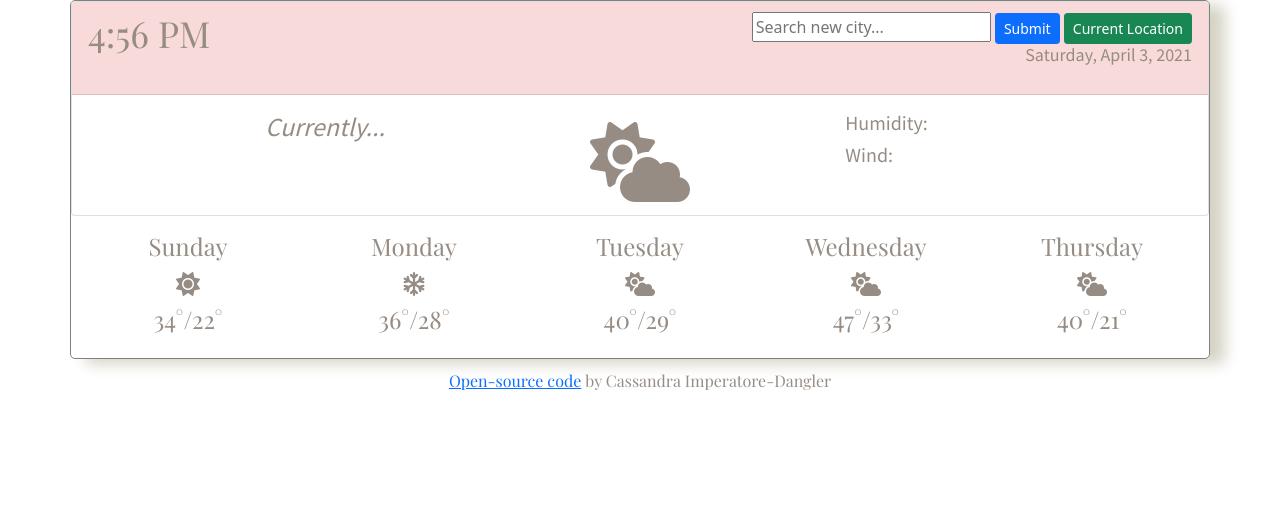
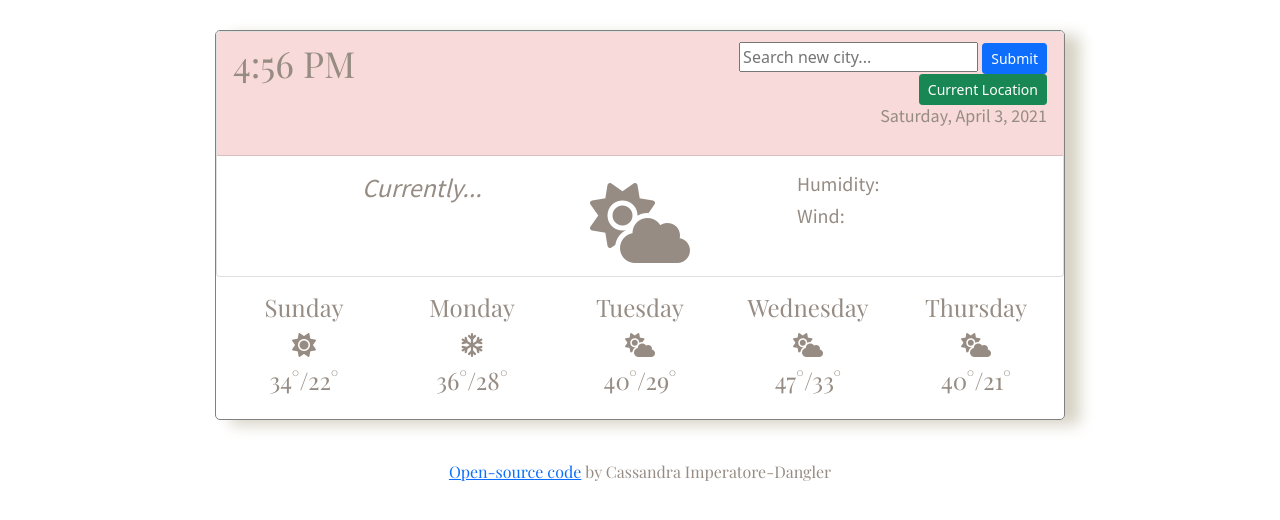
Before and after one commit to c-dangler/shecodes-weather-app, a plain HTML site: page index.html in a window 1280 px wide. Drawn offline with nearby package versions, Linux system fonts and the light colour scheme; no server answers; a web font is replaced by a local one.

Commit message:
Removed extra spacing

```diff
--- a/src/index.js
+++ b/src/index.js
@@ -37,7 +37,6 @@ currentTime.innerHTML = now.toLocaleString('en-US', { hour: 'numeric', minute: '
 
   let displayDate = document.querySelector("h4#current-date");
   displayDate.innerHTML = `${currentDay}, ${currentMonth} ${currentDate}, ${currentYear}`;
-
 
   function search(city) {
     let apiKey = "b5a9851944a8a2dbfa9331b8d0e3cd69";
--- a/src/styles.css
+++ b/src/styles.css
@@ -42,14 +42,13 @@ p {
   padding: 0px;
   box-shadow: 15px 5px 15px #d6d2c4;
   border-radius: 5px;
+  max-width: 850px;
+  margin: 30px auto;
 }
 
 .container .card .card-header {
   background: #f7dad9;
   padding-bottom: 10px;
-}
-
-.container .card .card-header {
   padding-top: 10px;
 }
 
```
